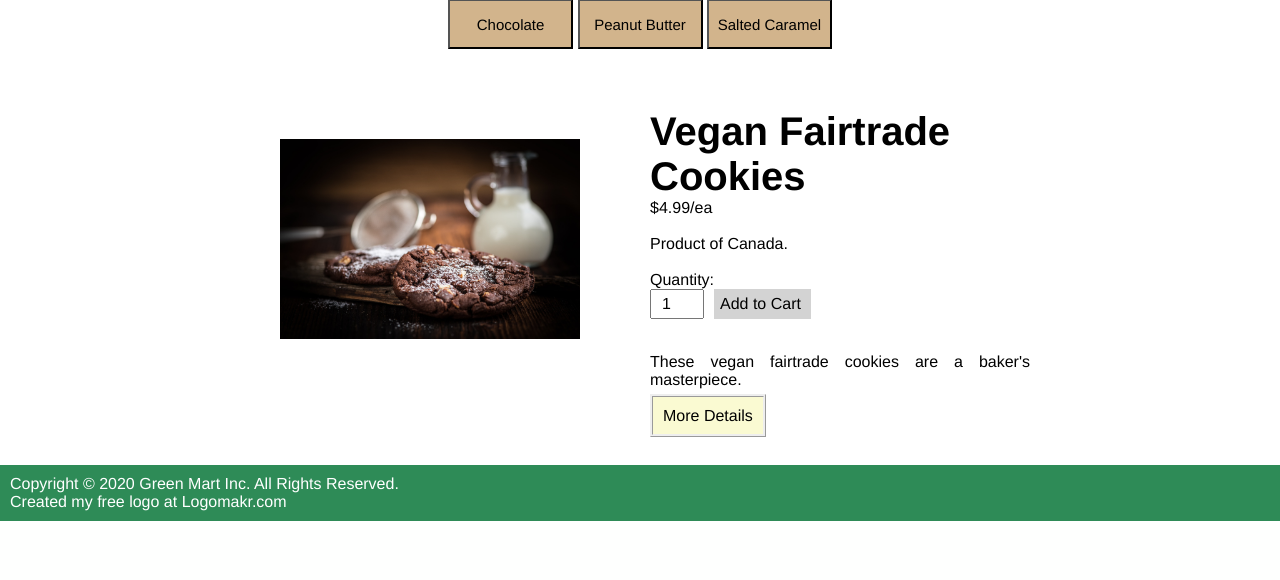
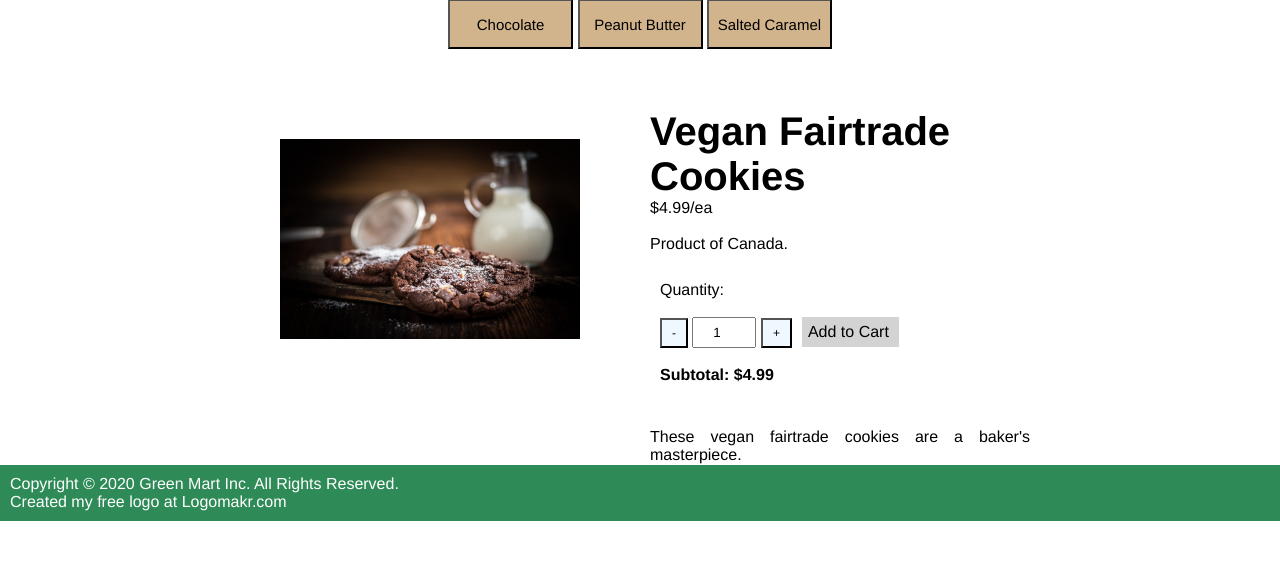
Before and after one commit to FBeaulieu80/GreenMart, a PHP site: page /aisles/snacks/Cookies.php in a window 1280 px wide. Shown: the part 279-859 px from the top of the page. Before the commit the page ends 800 px from the top, so only its background shows below. Run offline with PHP 8.4, Linux system fonts and the light colour scheme.

Commit message:
Working on trying to figure out how to adjust the subtotal as the quantity increases and decreases. Need to make sure the quantity can't go down past 0.

```diff
--- a/aisles/snacks/Cookies.php
+++ b/aisles/snacks/Cookies.php
@@ -1,5 +1,6 @@
 <!DOCTYPE html>
 <html lang="en">
+
 
 <head>
     <meta name="author" content="Laura Boivin">
@@ -7,6 +8,7 @@
     <title>Vegan Fairtrade Cookies | Snacks | Green Mart</title>
     <link rel="stylesheet" type="text/css" href="../../css/main.css" />
     <link rel="stylesheet" type="text/css" href="../../css/p3.css" />
+    <script src = "../../js/cookie.js" async></script>
 
 </head>
 
@@ -24,7 +26,7 @@
     <div class="grid-container">
         <div class="grid-item">
             <img src="../../images/snacks/Chocolate%20cookies.jpg" alt="Cookies image"> <!-- default image -->
-            <script src = "../../js/cookie-types.js"></script>
+
         </div>
         <div class="grid-item">
             <h2>Vegan Fairtrade Cookies</h2>
@@ -32,13 +34,22 @@
 
             <br />
             Product of Canada. <br /> <br />
-            <div class="addtocart">
-                <form action="/action_page.php">
-                    <label for="quantity">Quantity:</label> <br />
-                    <button type="submit" style="float:right">Add to Cart</button>
-                    <input type="text" id="quantity" name="quantity" value="1">
-                </form>
+            <div class="cookie-addToCart">
+
+                    <label for="quantity">Quantity:</label> <br /> <br />
+
+                    <button type="submit" style="float:right" id="cookcartbutton">Add to Cart</button>
+                    <button id = "subtract">-</button>
+                    <input type = "number" value = 1 id="cookquantity" name="quantity">
+                    <button id = "add">+</button> <br /> <br />
+                <label id = "total">Subtotal:</label>
+                <span id = "total" class = "subtotal">$4.99</span>
+
+
+
+
             </div>
+
             <br /> <br />
             <div id = "description">
             <p>These vegan fairtrade cookies are a baker's masterpiece. <br><br>
@@ -50,7 +61,7 @@
 
             <a id = "details">More Details</a>
 
-            <script src = "../../js/cookie-description.js"></script>
+
 
         </div>
     </div>
--- a/css/p3.css
+++ b/css/p3.css
@@ -95,6 +95,7 @@ table, th, td {
     font-weight: normal;
 }
 
+
 .cookie-options{
     text-align: center;
     margin-bottom: 50px;
@@ -137,3 +138,37 @@ table, th, td {
     -moz-transition: max-height 0.7s;
     transition: max-height 0.7s;
 }
+
+.cookie-addToCart{
+    display: inline-block;
+    padding: 10px;
+
+}
+
+#cookcartbutton {
+    float: left;
+    padding: 6px 10px 6px 6px;
+    background: lightgray;
+    font-size: 16px;
+    border: none;
+    margin-left: 10px;
+    cursor: pointer;
+}
+
+#add, #subtract{
+    cursor: pointer;
+    font-size: 12px;
+    padding: 6px 10px 6px 10px;
+    text-align: center;
+    background-color: aliceblue;
+}
+
+#cookquantity{
+    text-align: center;
+    padding: 6px 10px 6px 10px;
+    width: 40px;
+}
+
+#total, #amount{
+  font-weight: bold;
+}
--- a/js/cookie-description.js
+++ /dev/null
@@ -1,15 +0,0 @@
-var description = document.getElementById("description");
-var button4 = document.getElementById("details");
-
-button4.onclick = function(){
-    if(description.className == "open"){
-        // shrink the box
-        description.className = "";
-        button4.innerHTML = "More Details";
-    }
-    else{
-        //expand the box
-        description.className = "open";
-        button4.innerHTML = "Fewer Details";
-    }
-}
--- a/js/cookie-types.js
+++ /dev/null
@@ -1,16 +0,0 @@
-let img = document.querySelector(".grid-item img");
-let button1 = document.querySelector("#button1");
-let button2 = document.querySelector("#button2");
-let button3 = document.querySelector("#button3");
-
-button1.addEventListener("click", () => {
-    img.src = "../../images/snacks/Chocolate%20cookies.jpg"
-})
-
-button2.addEventListener("click", () => {
-    img.src = "../../images/snacks/peanut-butter-1164861_1920.jpg"
-})
-
-button3.addEventListener("click", () => {
-    img.src = "../../images/snacks/spice-643848_1920.jpg"
-})
--- /dev/null
+++ b/js/cookie.js
@@ -0,0 +1,56 @@
+/* variables for the cookie types & image change */
+    var img = document.querySelector(".grid-item img")
+    var button1 = document.querySelector("#button1")
+    var button2 = document.querySelector("#button2")
+    var button3 = document.querySelector("#button3")
+
+/* code for the cookie types & image change */
+    button1.addEventListener("click", () => {
+        img.src = "../../images/snacks/Chocolate%20cookies.jpg"
+    })
+
+    button2.addEventListener("click", () => {
+        img.src = "../../images/snacks/peanut-butter-1164861_1920.jpg"
+    })
+
+    button3.addEventListener("click", () => {
+        img.src = "../../images/snacks/spice-643848_1920.jpg"
+    })
+
+/* variables for the description detail button */
+    var description = document.getElementById("description")
+    var button4 = document.getElementById("details")
+
+/* code for the description detail button */
+    button4.onclick = function () {
+        if (description.className == "open") {
+            // shrink the box
+            description.className = "";
+            button4.innerHTML = "More Details";
+        } else {
+            //expand the box
+            description.className = "open";
+            button4.innerHTML = "Fewer Details";
+        }
+    }
+
+/* variables for the cookie increment & decrementing */
+    var btnAdd = document.getElementById("add")
+    var btnSub = document.getElementById("subtract")
+    var input = document.getElementById("cookquantity")
+
+/* code for the cookie increment & decrementing */
+    btnAdd.addEventListener("click", () =>{
+        input.value = parseInt(input.value) +1;
+    })
+    btnSub.addEventListener("click", () => {
+        input.value = parseInt(input.value) - 1;
+     })
+
+/* variable for calculating subtotal */
+    var quantity = document.getElementById("cookquantity").value
+    var subtotal = 0;
+
+/* code for calculating subtotal*/
+    subtotal = (quantity * 4.99)
+    document.getElementsByClassName("subtotal")[0].innerText = "$" + subtotal
```
